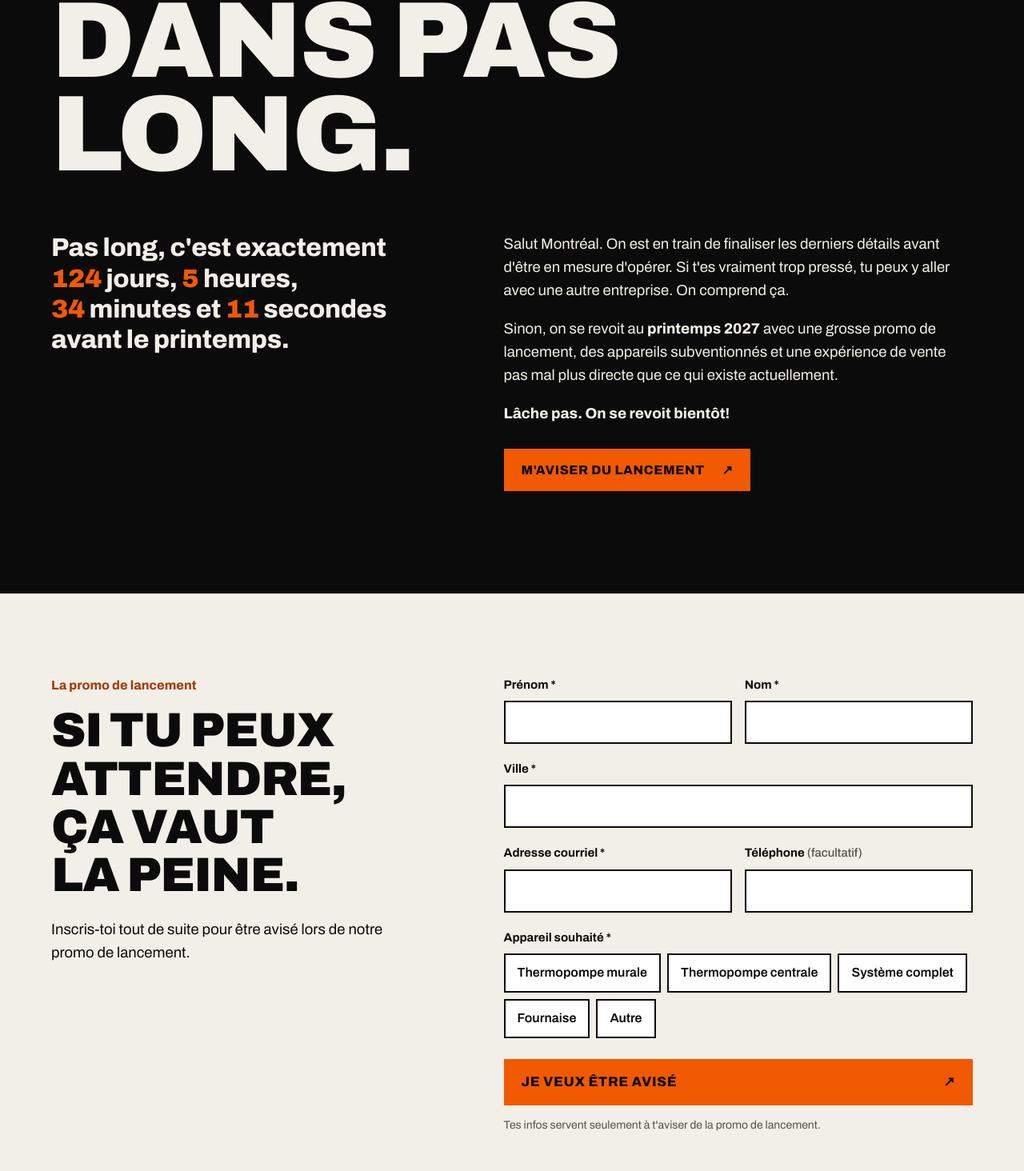
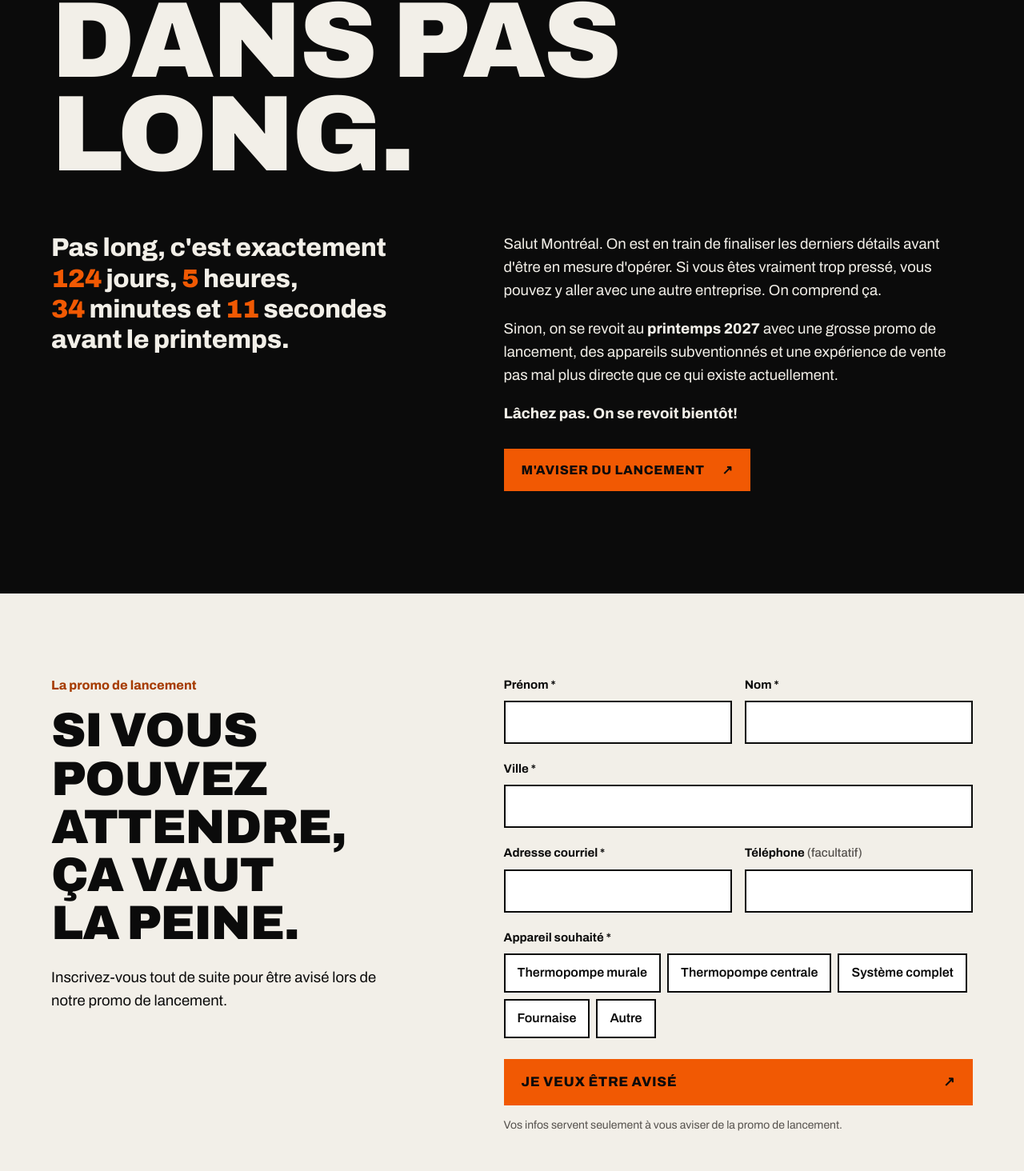
Before and after one commit to francois908/lacompagniedeclim, a plain HTML site: page index.html in a window 1280 px wide. Shown: the part 316-1780 px from the top of the page at 80% size. Drawn offline with Linux system fonts and the light colour scheme.

Commit message:
Textes : vouvoiement plutôt que tutoiement
Co-Authored-By: Claude Opus 5.5 <noreply@anthropic.com>
Claude-Session: https://claude.ai/code/session_019FnsHN4UW6bx2CZQ1jWpDB

```diff
--- a/index.html
+++ b/index.html
@@ -170,9 +170,9 @@ form{margin:0}
         <span id="decompte" aria-hidden="true">Pas long, c'est le printemps 2027.</span>
       </p>
       <div class="intro">
-        <p>Salut Montréal. On est en train de finaliser les derniers détails avant d'être en mesure d'opérer. Si t'es vraiment trop pressé, tu peux y aller avec une autre entreprise. On comprend ça.</p>
+        <p>Salut Montréal. On est en train de finaliser les derniers détails avant d'être en mesure d'opérer. Si vous êtes vraiment trop pressé, vous pouvez y aller avec une autre entreprise. On comprend ça.</p>
         <p>Sinon, on se revoit au <strong>printemps 2027</strong> avec une grosse promo de lancement, des appareils subventionnés et une expérience de vente pas mal plus directe que ce qui existe actuellement.</p>
-        <p><strong>Lâche pas. On se revoit bientôt!</strong></p>
+        <p><strong>Lâchez pas. On se revoit bientôt!</strong></p>
         <a class="bouton" href="#inscription">M'aviser du lancement <span class="fleche" aria-hidden="true">↗</span></a>
       </div>
     </div>
@@ -182,8 +182,8 @@ form{margin:0}
     <div class="cadre">
       <div>
         <p class="etiquette">La promo de lancement</p>
-        <h2><span>Si tu peux attendre,</span> <span>ça vaut la peine.</span></h2>
-        <p class="accroche">Inscris-toi tout de suite pour être avisé lors de notre promo de lancement.</p>
+        <h2><span>Si vous pouvez attendre,</span> <span>ça vaut la peine.</span></h2>
+        <p class="accroche">Inscrivez-vous tout de suite pour être avisé lors de notre promo de lancement.</p>
       </div>
       <form id="formulaire" novalidate>
         <div id="champs">
@@ -208,16 +208,16 @@ form{margin:0}
         </fieldset>
         <div class="sr" aria-hidden="true"><label for="miel">Ne pas remplir ce champ</label><input id="miel" name="_honey" type="text" tabindex="-1" autocomplete="off"></div>
         <button class="bouton" type="submit" id="envoyer"><span id="libelle">Je veux être avisé</span> <span class="fleche" aria-hidden="true">↗</span></button>
-        <p class="note">Tes infos servent seulement à t'aviser de la promo de lancement.</p>
+        <p class="note">Vos infos servent seulement à vous aviser de la promo de lancement.</p>
         <div class="apres" id="rate" role="alert" hidden>
           <p class="fort">L'envoi n'a pas fonctionné.</p>
-          <p>Réessaie dans un instant, ou envoie ton inscription par courriel : le message est déjà rempli.</p>
+          <p>Réessayez dans un instant, ou envoyez votre inscription par courriel : le message est déjà rempli.</p>
           <div class="actions"><a class="action" id="par-courriel" href="mailto:francois@lacompagniedeclim.com">Ouvrir mon courriel</a><button class="action" type="button" id="copier">Copier le message</button></div>
         </div>
         </div>
         <div class="merci" id="merci" role="status" tabindex="-1" hidden>
           <p class="fort">C'est noté, <span id="merci-prenom"></span>.</p>
-          <p>On t'avise dès que la promo de lancement commence.</p>
+          <p>On vous avise dès que la promo de lancement commence.</p>
         </div>
       </form>
     </div>
```
